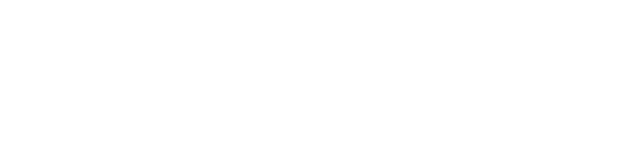
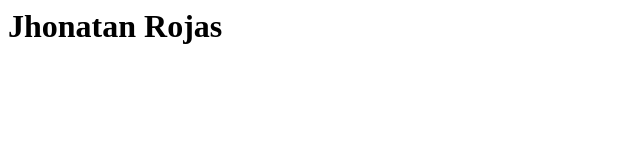
Before and after one commit to k3s4p0/meu-site, a plain HTML site: page index.html in a window 1280 px wide. Shown: the whole page, without its empty margins (0-640 px from the left). Drawn offline with Linux system fonts and the light colour scheme.

Commit message:
criando projeto 2

```diff
--- a/index.html
+++ b/index.html
@@ -3,5 +3,6 @@
 </head>
 
 <body>
+<h1> Jhonatan Rojas </h1>
 </body>
 </html>
```
